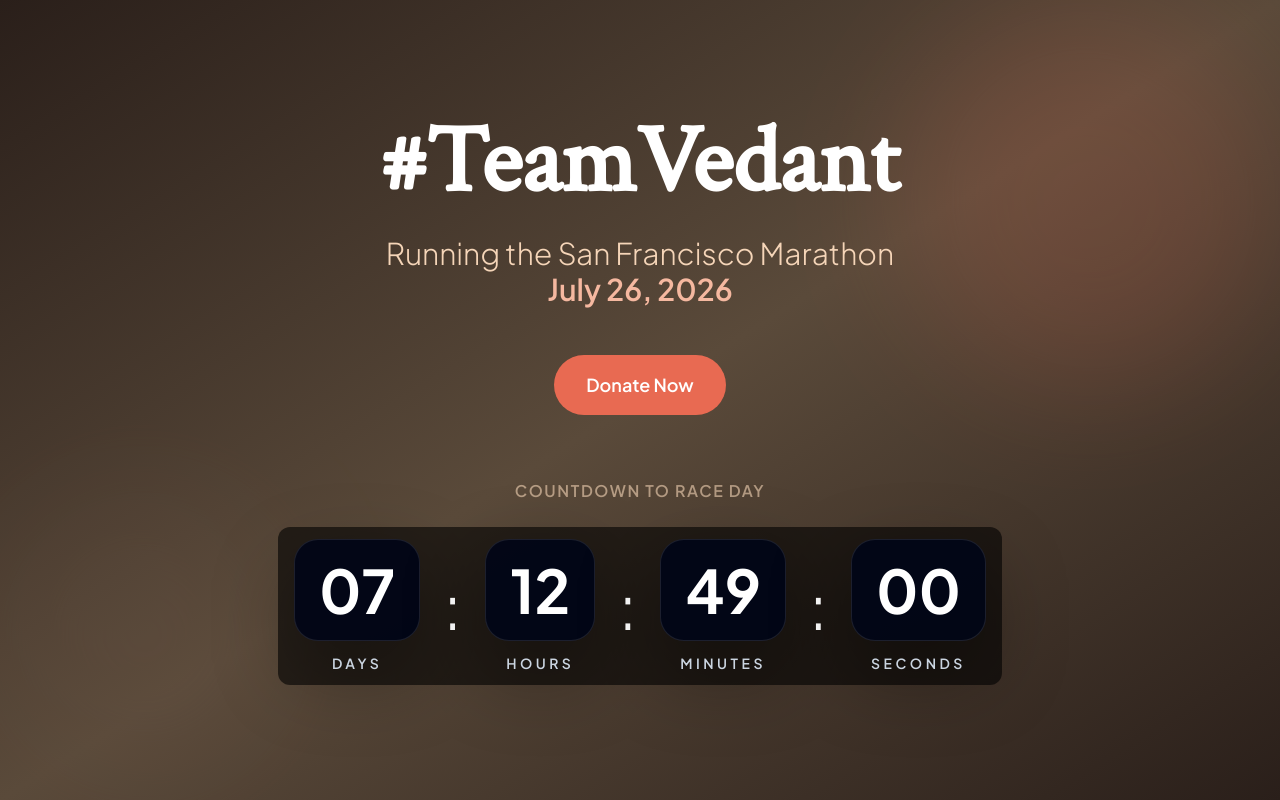
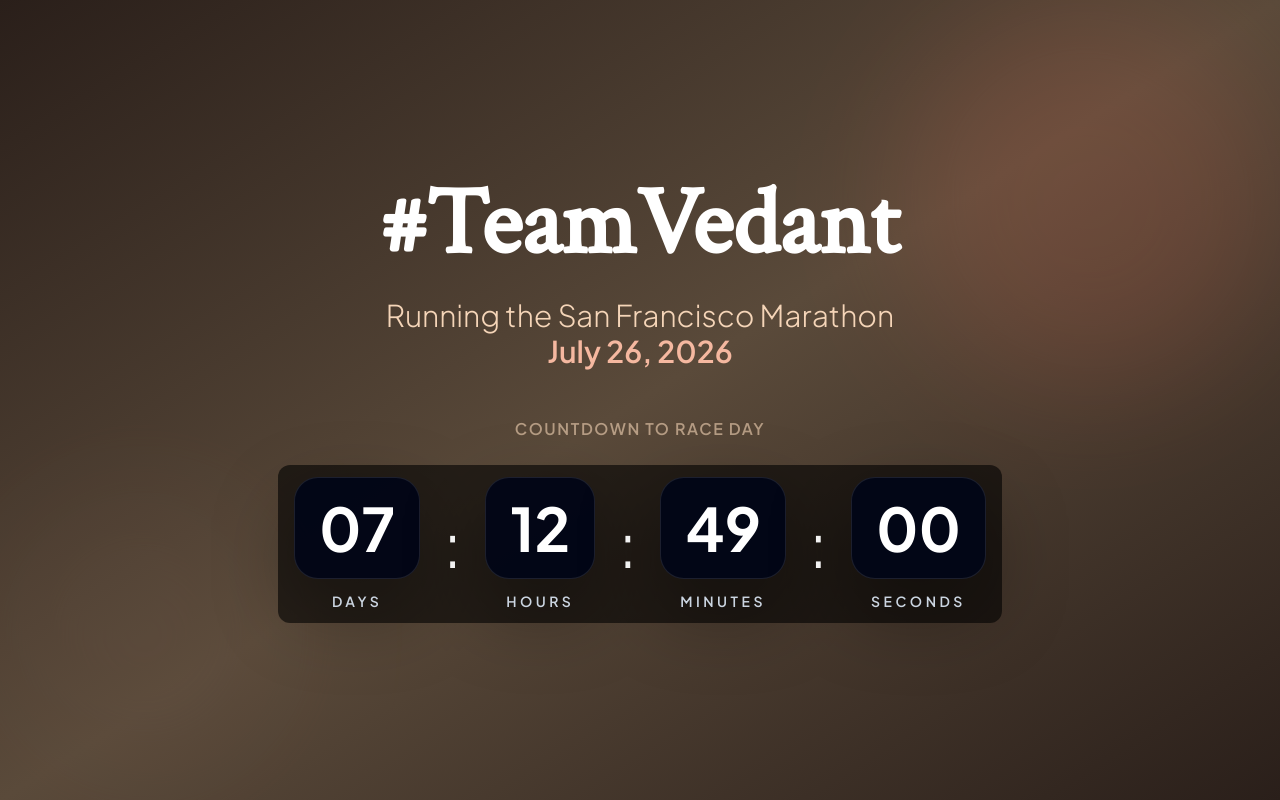
Before and after one commit to vedantpadhiii/teamVedant, a React (Vite) app: page / in a window 1280 px wide. Shown: the top 800 px of the page. Built offline with nearby package versions, Linux system fonts and the light colour scheme; the HTML template or start-up script is replaced by a standard one.

Commit message:
removed button

```diff
--- a/src/components/Hero.jsx
+++ b/src/components/Hero.jsx
@@ -76,20 +76,6 @@
           <span className="font-semibold text-accent-300">July 26, 2026</span>
         </motion.p>
 
-        {/* CTA Button */}
-        <motion.div className="mb-16" variants={itemVariants}>
-          <motion.a
-            href={DONATE_LINK}
-            target="_blank"
-            rel="noopener noreferrer"
-            className="cta-button inline-block text-lg"
-            whileHover={{ scale: 1.05 }}
-            whileTap={{ scale: 0.98 }}
-          >
-            Donate Now
-          </motion.a>
-        </motion.div>
-
         {/* Countdown Timer */}
         <motion.div variants={itemVariants} className="mb-8">
           <p className="text-warmth/60 text-sm md:text-base uppercase tracking-widest mb-6 font-semibold">
```
